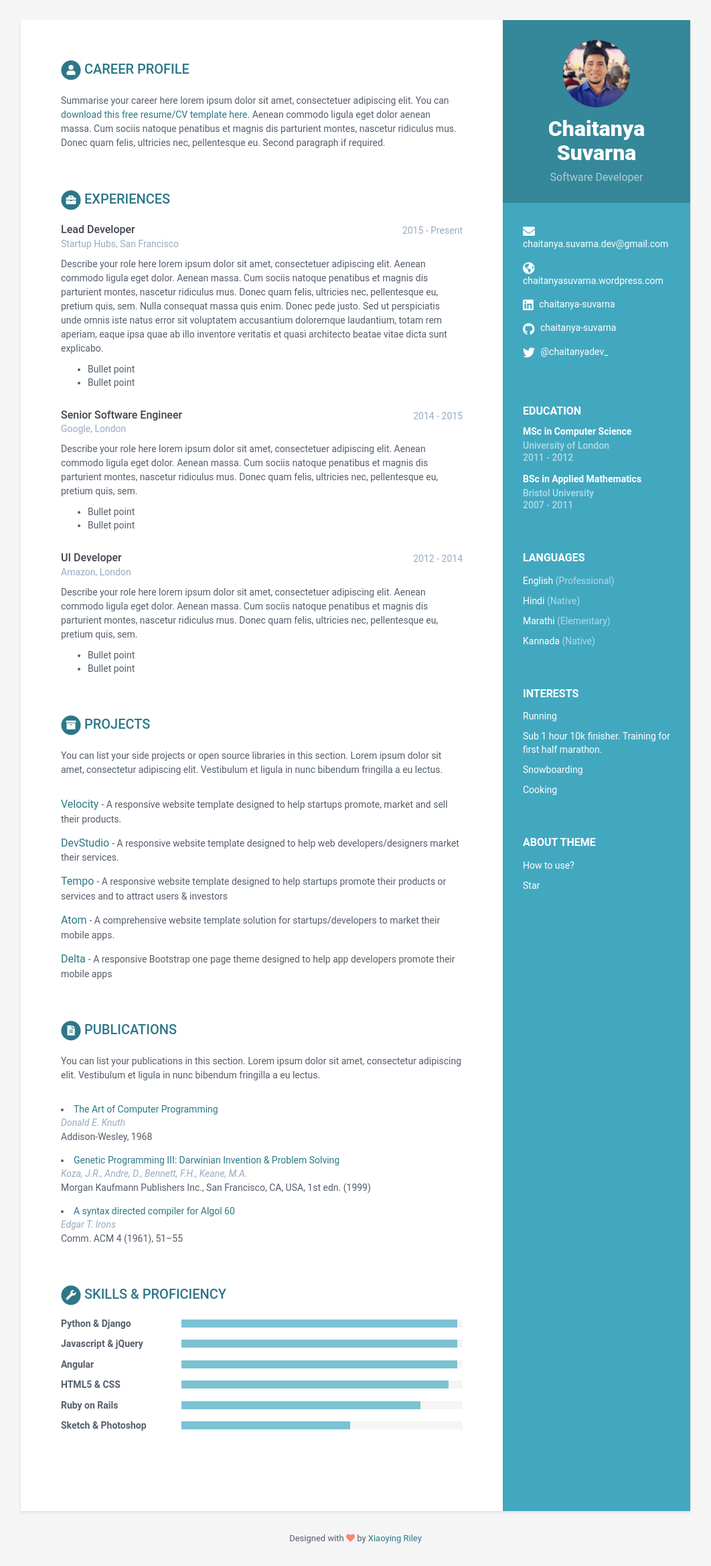
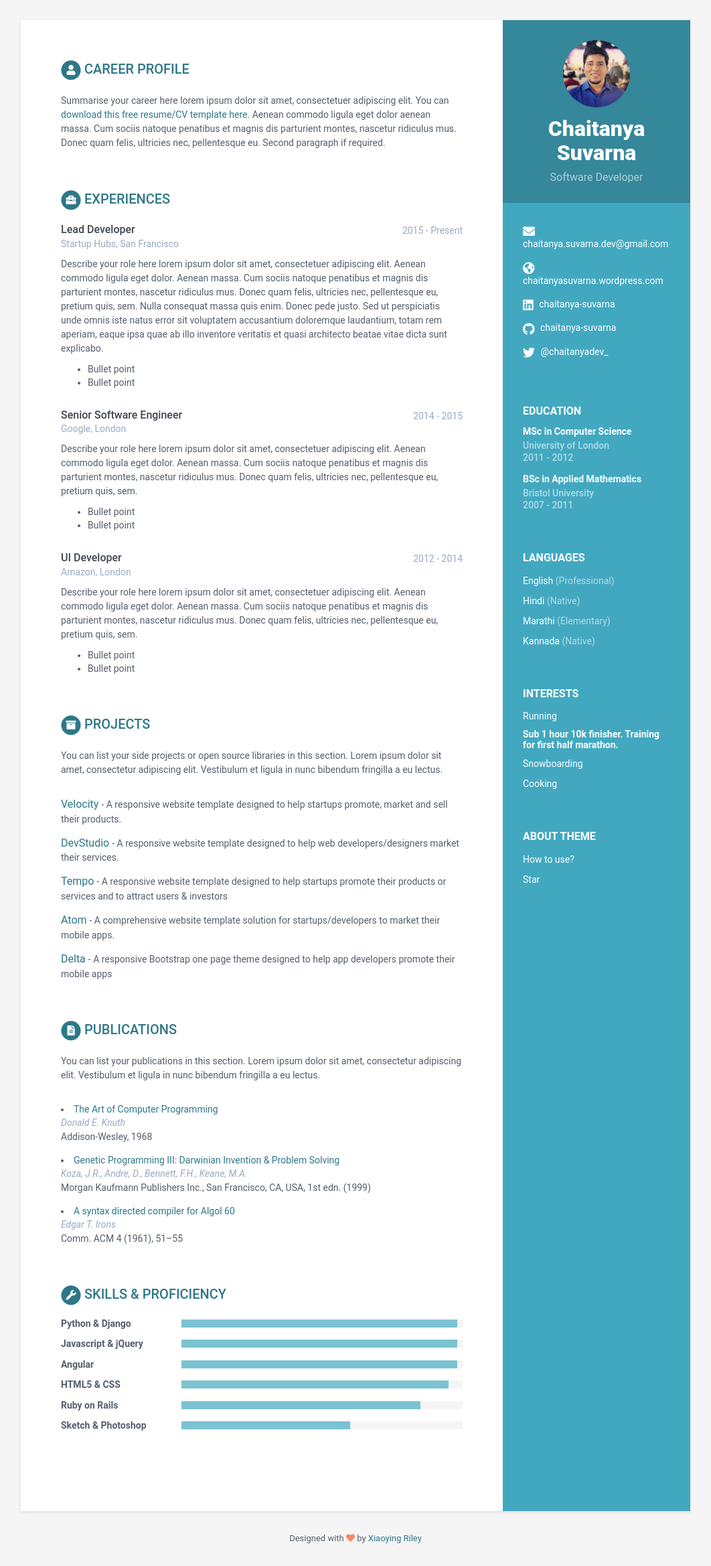
Before and after one commit to chaitanya-suvarna/chaitanya-suvarna.github.io, a Jekyll site: the page built from index.html, in a window 1280 px wide. Shown: the whole page at 67% size, without its empty margins (109-1171 px from the left). Built offline with Jekyll 4.4.1, drawn with Linux system fonts in a browser that asks for light colours.

Commit message:
changed interest style

```diff
--- a/_includes/interests.html
+++ b/_includes/interests.html
@@ -12,7 +12,7 @@
 
       <li>{{ interest.item }}</li>
       {% if interest.summary %}
-      <li class="meta">{{ interest.summary }} </li>
+      <h5 class="meta">{{ interest.summary }} </h5>
       {% else %}
 
       {% endif %}
```
